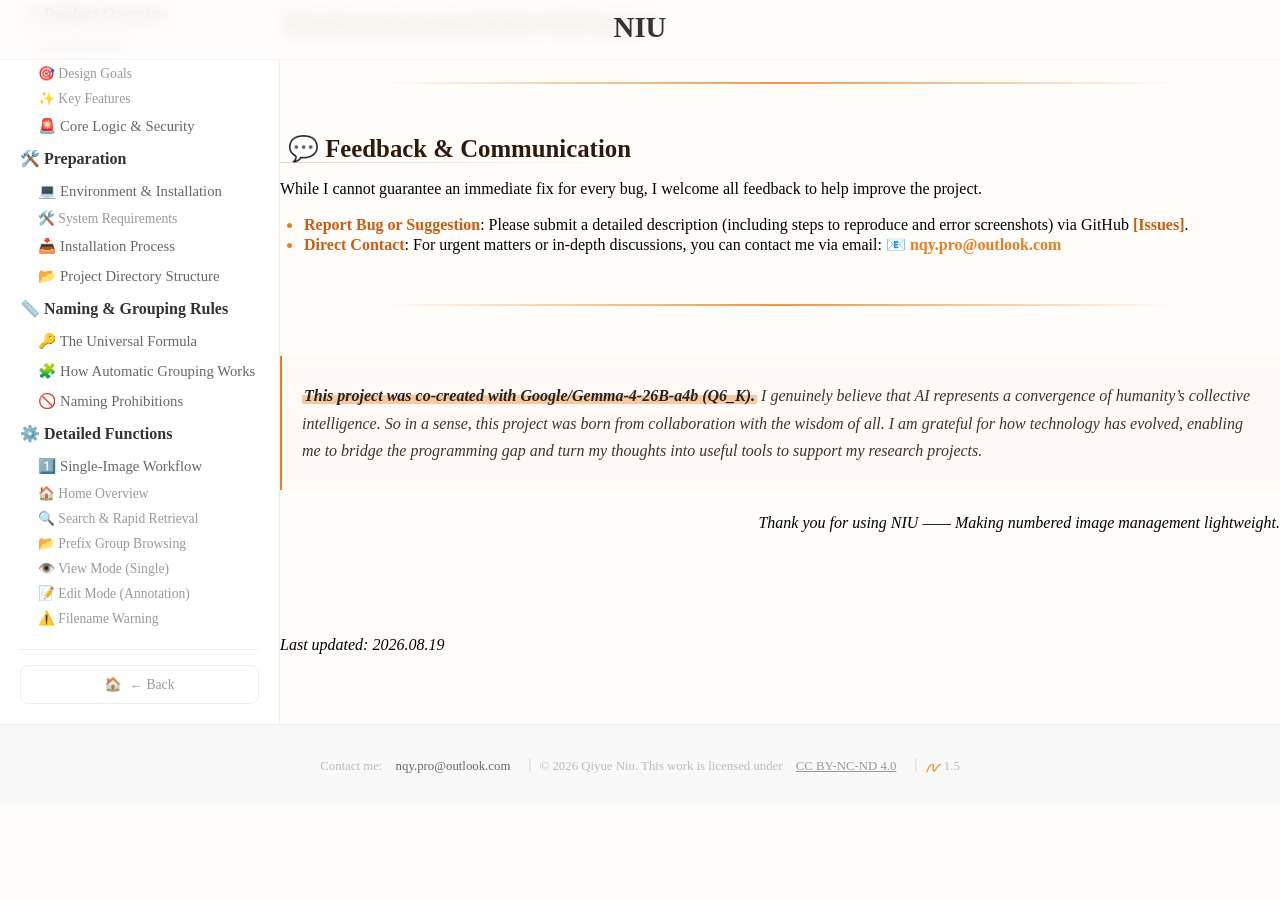
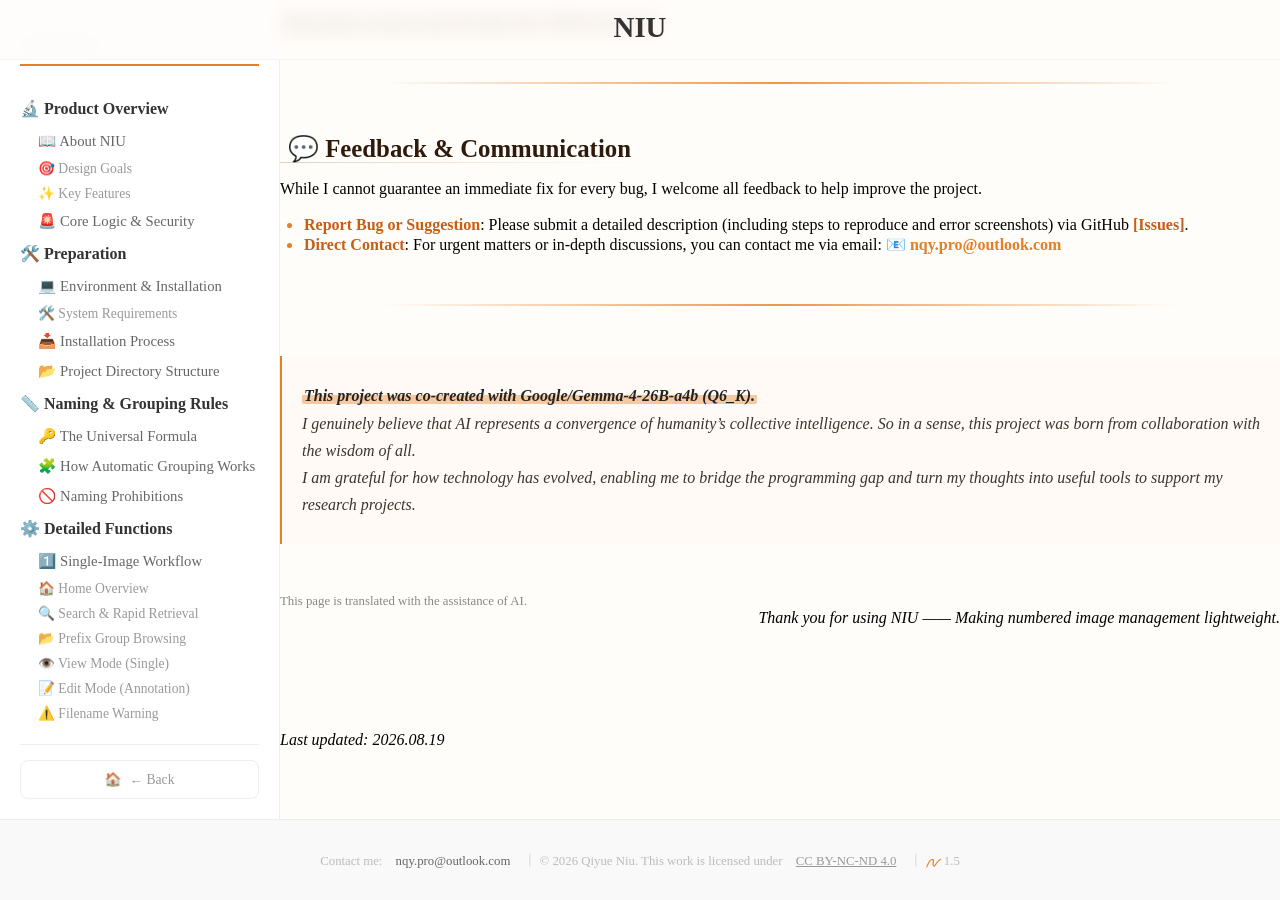
Before and after one commit to nqy-exp/nqy-exp.github.io, a Jekyll site: the page built from NIU/en/index.md, in a window 1280 px wide and 900 px high, scrolled down 20421 px. Built offline with Jekyll 4.4.1, drawn with Linux system fonts in a browser that asks for light colours; before the commit the page ends 21226 px from its top, so only the background shows below that.

```diff
--- a/NIU/en/index.md
+++ b/NIU/en/index.md
@@ -781,10 +781,11 @@ While I cannot guarantee an immediate fix for every bug, I welcome all feedback
 
 ---
 
->***This project was co-created with Google/Gemma-4-26B-a4b (Q6_K).***
->I genuinely believe that AI represents a convergence of humanity's collective intelligence. So in a sense, this project was born from collaboration with the wisdom of all.
->I am grateful for how technology has evolved, enabling me to bridge the programming gap and turn my thoughts into useful tools to support my research projects.
+>***This project was co-created with Google/Gemma-4-26B-a4b (Q6_K).***<br>
+>I genuinely believe that AI represents a convergence of humanity's collective intelligence. So in a sense, this project was born from collaboration with the wisdom of all.<br>
+>I am grateful for how technology has evolved, enabling me to bridge the programming gap and turn my thoughts into useful tools to support my research projects.<br>
 
+<div style="color: #888; font-size: 0.8em; margin-top: 50px;">This page is translated with the assistance of AI.</div>
 
 
 <div align="right"> <i>Thank you for using NIU —— Making numbered image management lightweight.</i> </div>
```
Also changed, not shown: NIU/zh/index.md (+3 -3 lines), README.md.
